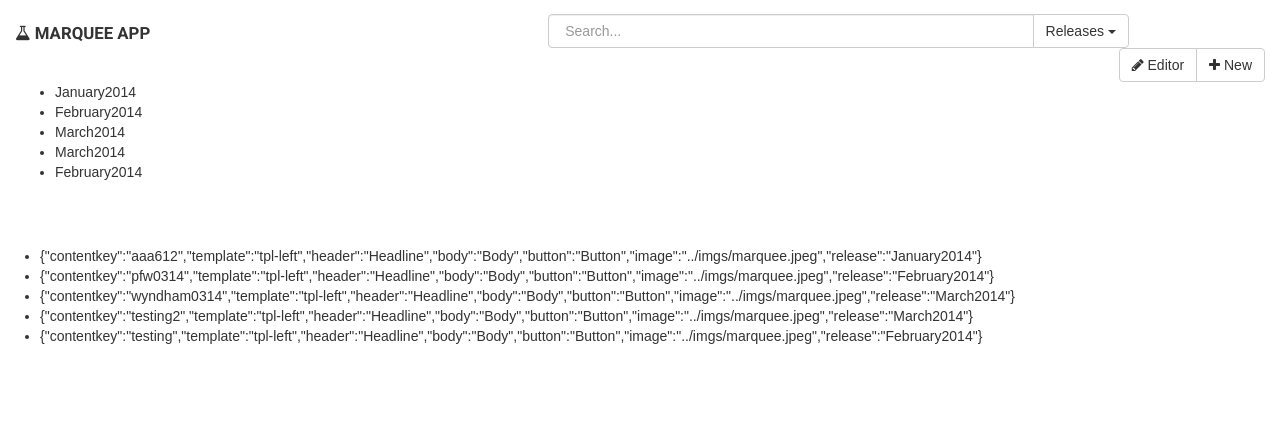
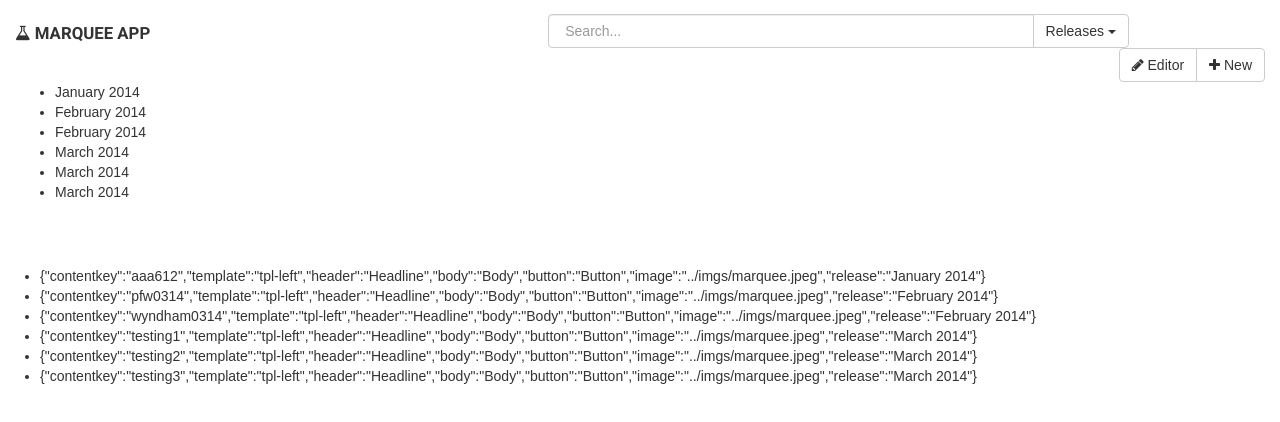
Before and after one commit to arobbins/marquee-app, a plain HTML site: page index.html in a window 1280 px wide. Shown: the top 422 px of the page. Drawn offline with nearby package versions, Linux system fonts and the light colour scheme.

Commit message:
Updated sort functionality

```diff
--- a/header/header.html
+++ b/header/header.html
@@ -8,9 +8,7 @@
 				<div class="input-group-btn">
 					<button type="button" class="btn btn-default dropdown-toggle" data-toggle="dropdown">Releases <span class="caret"></span></button>
 					<ul class="dropdown-menu pull-right">
-						<li><a href="#" ng-click="sortMarqueeByRelease('March2014')">March production build</a></li>
-						<li><a href="#" ng-click="sortMarqueeByRelease('February2014')">February production build</a></li>
-						<li><a href="#" ng-click="sortMarqueeByRelease('January2014')">January production build</a></li>
+						<li ng-repeat="releaseDate in releaseDates"><a href="#" ng-click="sortMarqueeByRelease(releaseDate)">{{ releaseDate }} production build</a></li>
 					</ul>
 				</div>
 			</div>
--- a/js/app.js
+++ b/js/app.js
@@ -2,7 +2,8 @@ var app = angular.module('app', ['ui.bootstrap', 'xeditable']);
 
 app.controller('MarqueeCtrl', function($scope) {
 	$scope.checkModel = {};
-	// $scope.marqueeSearch = {};
+	$scope.marqueesSortedByRelease = [];
+	$scope.releaseDates = ['January 2014', 'February 2014', 'March 2014'];
 	$scope.marquees = [
 		{
 			contentkey	: 'aaa612',
@@ -11,7 +12,7 @@ app.controller('MarqueeCtrl', function($scope) {
 			body 			: 'Body',
 			button 		: 'Button',
 			image 		: '../imgs/marquee.jpeg',
-			release		: 'January2014'
+			release		: $scope.releaseDates[0]
 		},
 		{
 			contentkey 	: 'pfw0314',
@@ -20,7 +21,7 @@ app.controller('MarqueeCtrl', function($scope) {
 			body 			: 'Body',
 			button 		: 'Button',
 			image 		: '../imgs/marquee.jpeg',
-			release		: 'February2014'
+			release		: $scope.releaseDates[1]
 		},
 		{
 			contentkey 	: 'wyndham0314',
@@ -29,7 +30,16 @@ app.controller('MarqueeCtrl', function($scope) {
 			body 			: 'Body',
 			button 		: 'Button',
 			image 		: '../imgs/marquee.jpeg',
-			release		: 'March2014'
+			release		: $scope.releaseDates[1]
+		},
+		{
+			contentkey 	: 'testing1',
+			template 	: 'tpl-left',
+			header 		: 'Headline',
+			body 			: 'Body',
+			button 		: 'Button',
+			image 		: '../imgs/marquee.jpeg',
+			release		: $scope.releaseDates[2]
 		},
 		{
 			contentkey 	: 'testing2',
@@ -38,18 +48,19 @@ app.controller('MarqueeCtrl', function($scope) {
 			body 			: 'Body',
 			button 		: 'Button',
 			image 		: '../imgs/marquee.jpeg',
-			release		: 'March2014'
+			release		: $scope.releaseDates[2]
 		},
 		{
-			contentkey 	: 'testing',
+			contentkey 	: 'testing3',
 			template 	: 'tpl-left',
 			header 		: 'Headline',
 			body 			: 'Body',
 			button 		: 'Button',
 			image 		: '../imgs/marquee.jpeg',
-			release		: 'February2014'
-		}
+			release		: $scope.releaseDates[2]
+		},
 	];
+
 	$scope.addMarquee = function(){
 		var count = 0;
 		for(var i = 0; i <= $scope.marquees.length; i++){
@@ -64,8 +75,13 @@ app.controller('MarqueeCtrl', function($scope) {
 			body 			: 'Body',
 			button 		: 'Button',
 			image 		: '../imgs/marquee.jpeg'
+
 		});
 	};
+
+	// var newIndex = $scope.releaseDates.length;
+	// alert(newIndex);
+
 	$scope.removeMarquee = function(){
 		$scope.marquees.splice(0,1);
 	};
@@ -78,6 +94,7 @@ app.controller('MarqueeCtrl', function($scope) {
 		   };
 		};
 	};
+
 });
 
 
```
